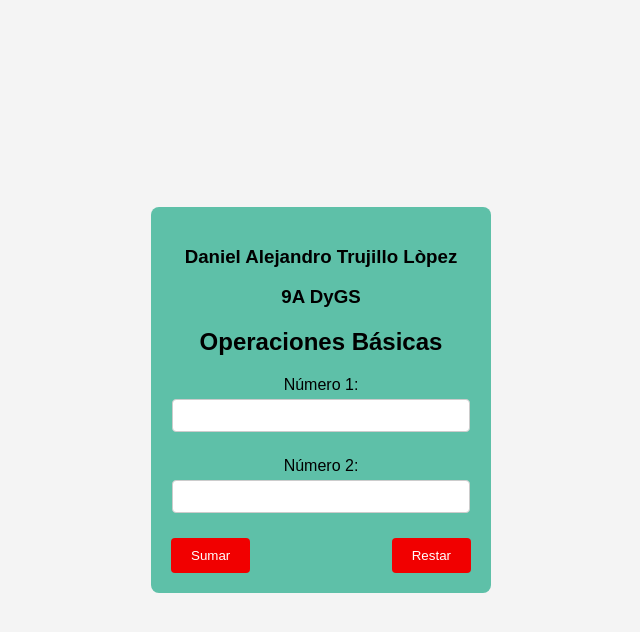
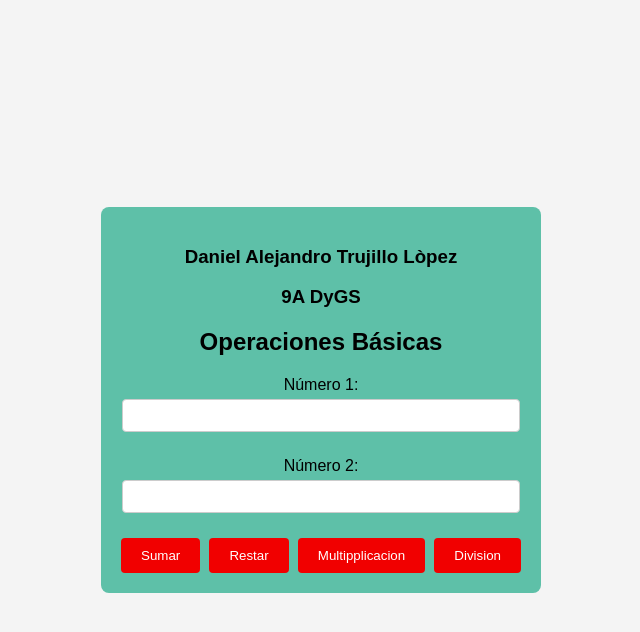
Before and after one commit to TheBlackGunsS/Operaciones4, a PHP site: page / in a window 1280 px wide. Shown: the top 632 px of the page, without its empty margins (319-959 px from the left). Run offline with PHP 8.4, Linux system fonts and the light colour scheme.

Commit message:
Se agrego 2 operaciones mas> multiplicacaion y division

```diff
--- a/index.php
+++ b/index.php
@@ -26,6 +26,8 @@
             <div class="button-group">
                 <button type="submit" name="operacion" value="sumar">Sumar</button>
                 <button type="submit" name="operacion" value="restar">Restar</button>
+                <button type="submit" name="operacion" value="multi">Multipplicacion</button>
+                <button type="submit" name="operacion" value="div">Division</button>
             </div>
         </form>
 
@@ -47,7 +49,7 @@
                 $errores[] = "El valor 2 no es un número válido.";
             }
 
-            if (empty($operacion) || !in_array($operacion, ['sumar', 'restar'])) {
+            if (empty($operacion) || !in_array($operacion, ['sumar', 'restar', 'multi', 'div'])) {
                 $errores[] = "Operación no válida.";
             }
 
@@ -61,6 +63,14 @@
                         $resultado = $valor1 + $valor2;
                     } elseif ($operacion == "restar") {
                         $resultado = $valor1 - $valor2;
+                    } elseif ($operacion == "multi") {
+                        $resultado = $valor1 * $valor2;
+                    }elseif ($operacion == "div") {
+                        if ($valor2 == 0) {
+                            echo "Error: No se puede dividir por cero.";
+                        } else {
+                            $resultado = $valor1 / $valor2;
+                        }
                     }
 
                     // Mostrar resultado
--- a/style.css
+++ b/style.css
@@ -15,7 +15,7 @@ body {
     border-radius: 8px;
     box-shadow: 0 0 10px rgba(255, 255, 255, 0.1);
     text-align: center;
-    width: 300px;
+    width: 400px;
 }
 
 h1 {
```
